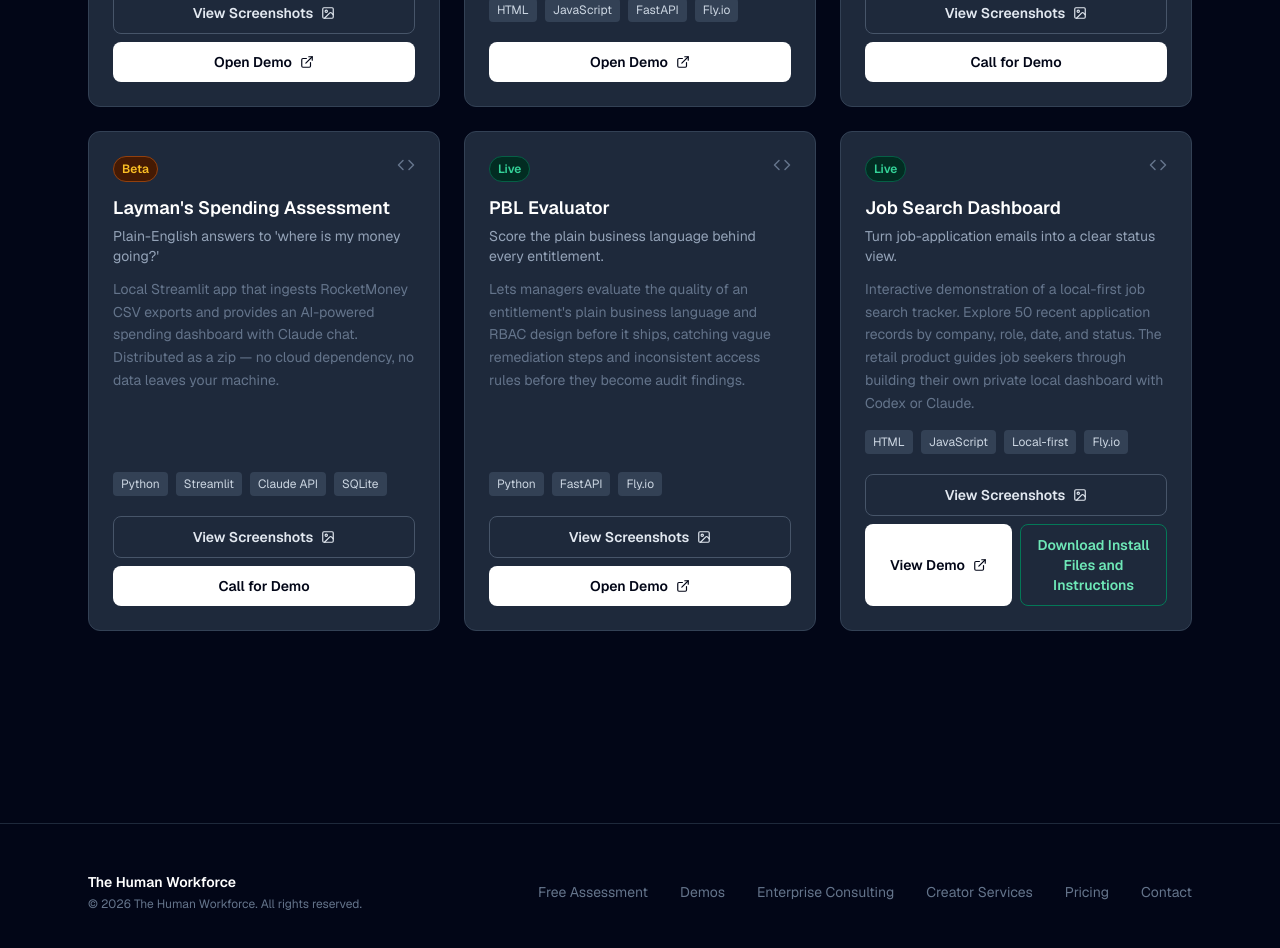
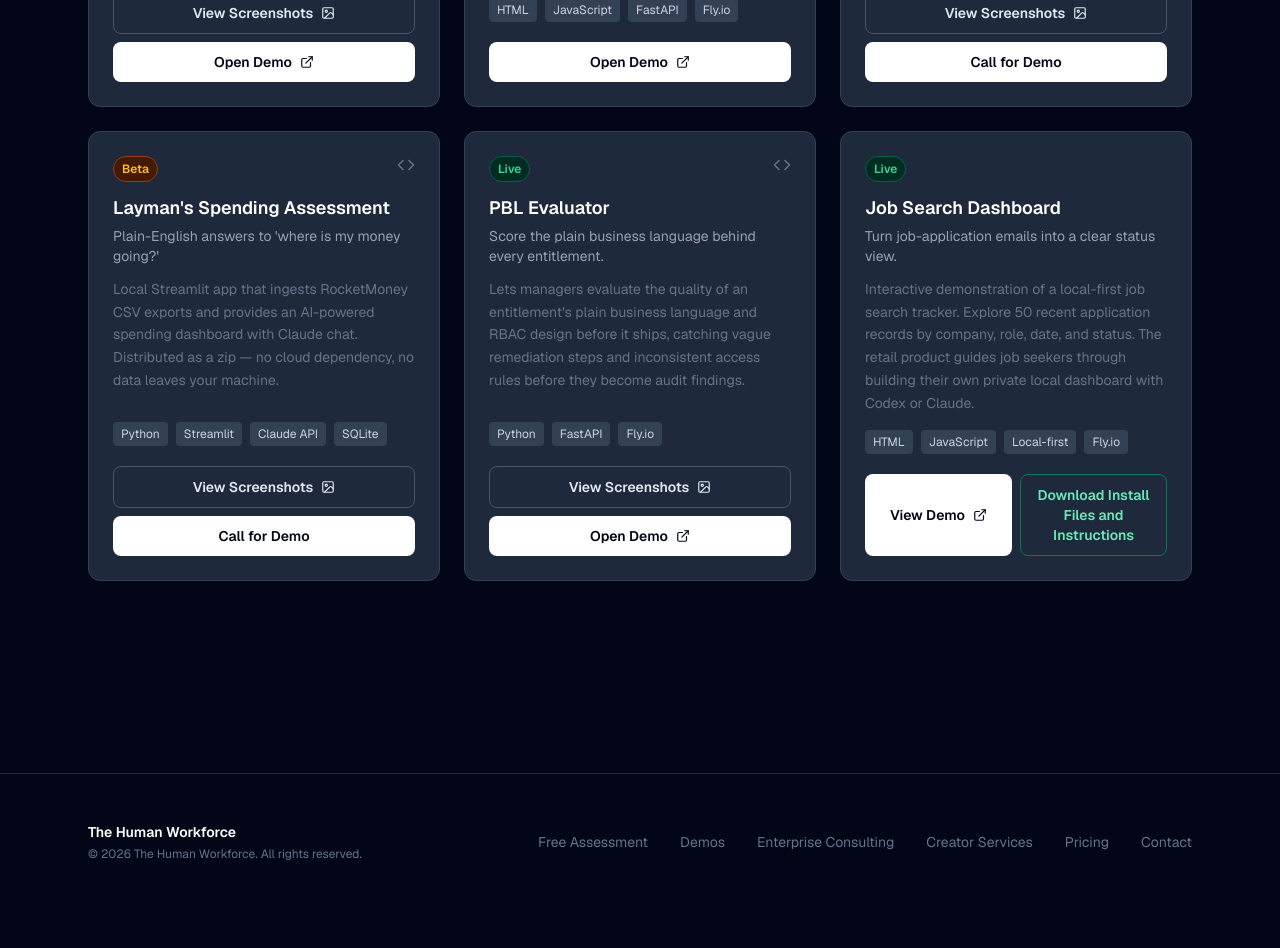
Before and after one commit to cjmurphy4810/human-workforce-consulting, a Next.js app: page /demos in a window 1280 px wide. Shown: the part 1280-2228 px from the top of the page. After the commit the page ends 2190 px from the top, so only its background shows below. Built offline with nearby package versions, Linux system fonts and the light colour scheme.

Commit message:
Limit downloadable demo card to two actions

```diff
--- a/src/components/DemoCard.tsx
+++ b/src/components/DemoCard.tsx
@@ -20,6 +20,7 @@ export default function DemoCard({ demo }: DemoCardProps) {
         <span className={`text-xs font-semibold px-2 py-1 rounded-full ${badge.className}`}>
           {badge.label}
         </span>
+        {!demo.download_url && demo.github_url && (
           <a
             href={demo.github_url}
             target="_blank"
@@ -29,6 +30,7 @@ export default function DemoCard({ demo }: DemoCardProps) {
           >
             <Code size={18} />
           </a>
+        )}
       </div>
 
       <h3 className="text-white font-semibold text-lg mb-1">{demo.name}</h3>
@@ -46,7 +48,7 @@ export default function DemoCard({ demo }: DemoCardProps) {
         ))}
       </div>
 
-      {demo.screenshot_url && (
+      {!demo.download_url && demo.screenshot_url && (
         <a
           href={demo.screenshot_url}
           className="flex items-center justify-center gap-2 w-full py-2.5 mb-2 rounded-lg border border-slate-600 text-slate-200 text-sm font-semibold hover:border-slate-500 hover:bg-slate-700 transition-colors"
```
Also changed, not shown: 1 other file (tests, documents, lock files or other folders). Lines whose indentation alone changed are shown as unchanged.
